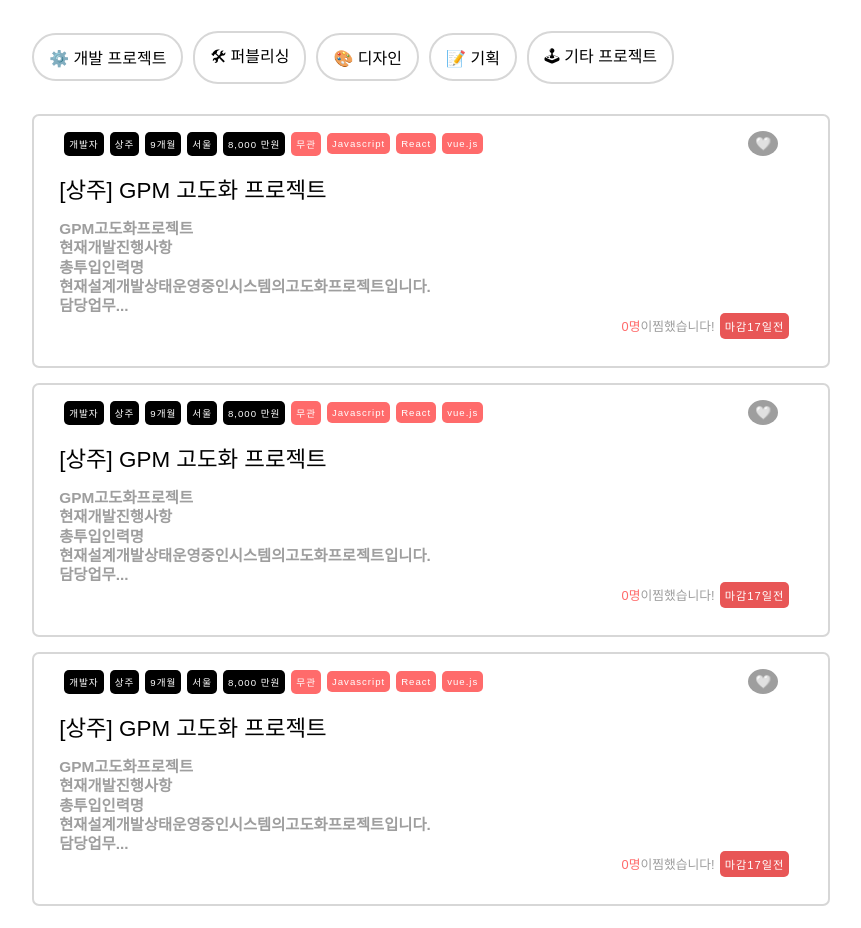
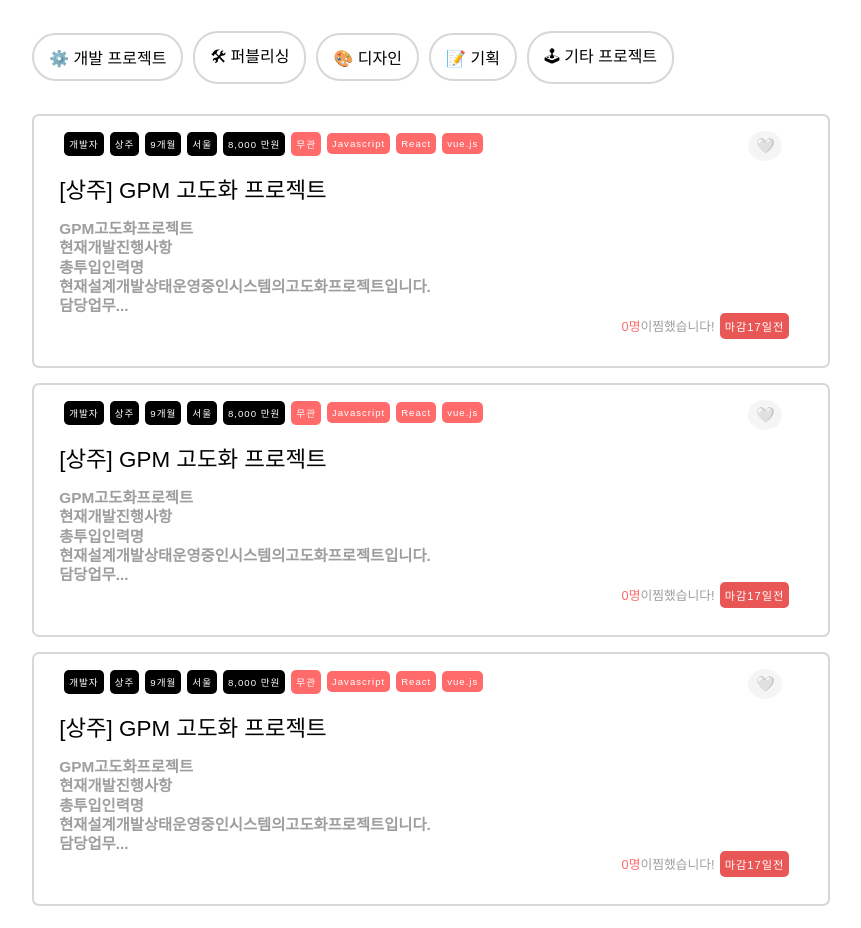
Before and after one commit to sni424/study-clone, a React (Create React App) app: page / in a window 1280 px wide. Shown: the part 1660-2588 px from the top of the page, without its empty margins (211-1072 px from the left). Built offline with nearby package versions, Linux system fonts and the light colour scheme; a web font is replaced by a local one.

Commit message:
style 조정

```diff
--- a/src/components/choice-project/style.js
+++ b/src/components/choice-project/style.js
@@ -25,19 +25,21 @@ export const S = {
   `,
   HeartBackDiv: styled.div`
     padding: 5px;
-    width: 2.5%;
-    height: 15px;
+    width: 3%;
+    height: 20px;
     border-radius: 50%;
     text-align: center;
-    background-color: #9e9e9e;
+    background-color: #f5f5f5;
     display: flex;
     align-items: center;
     justify-content: center;
     position: absolute;
     margin: 15px 0 0 90%;
+    cursor: pointer;
   `,
   HearDiv: styled.div`
-    font-size: 13px;
+    font-size: 15px;
+    color: #9e9e9e;
     text-align: center;
   `,
   EcardDiv: styled.div`
@@ -55,6 +57,7 @@ export const S = {
     width: 92%;
     height: 80%;
     margin: 0 0 0 25px;
+    cursor: pointer;
   `,
   EcardUlTag: styled.ul`
     display: flex;
@@ -116,12 +119,6 @@ export const S = {
   TextpTag: styled.p`
     color: #9e9e9e;
   `,
-  LastSpan: styled.span`
-    border: 2px solid #d7d7d7;
-    border-radius: 25px;
-    padding: 8px 15px;
-    font-weight: 600;
-  `,
   DaySpan: styled.span`
     background-color: #e85656;
     color: white;
@@ -130,4 +127,15 @@ export const S = {
     padding: 5px;
     border-radius: 5px;
   `,
+  LastSpan: styled.span`
+    border: 2px solid #d7d7d7;
+    border-radius: 25px;
+    padding: 8px 15px;
+    font-weight: 600;
+    cursor: pointer;
+    &:hover {
+      border: 2px solid black;
+      background-color: #d7d7d7;
+    }
+  `,
 };
```
